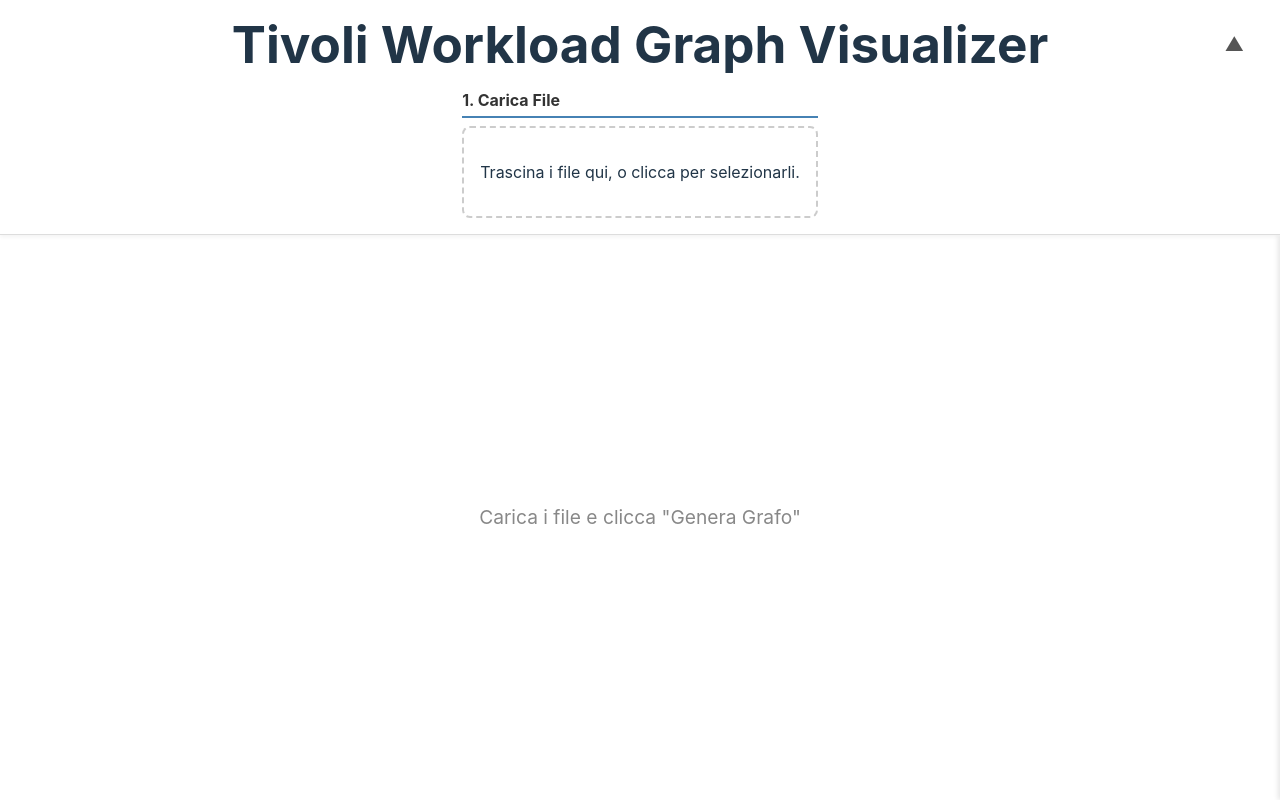
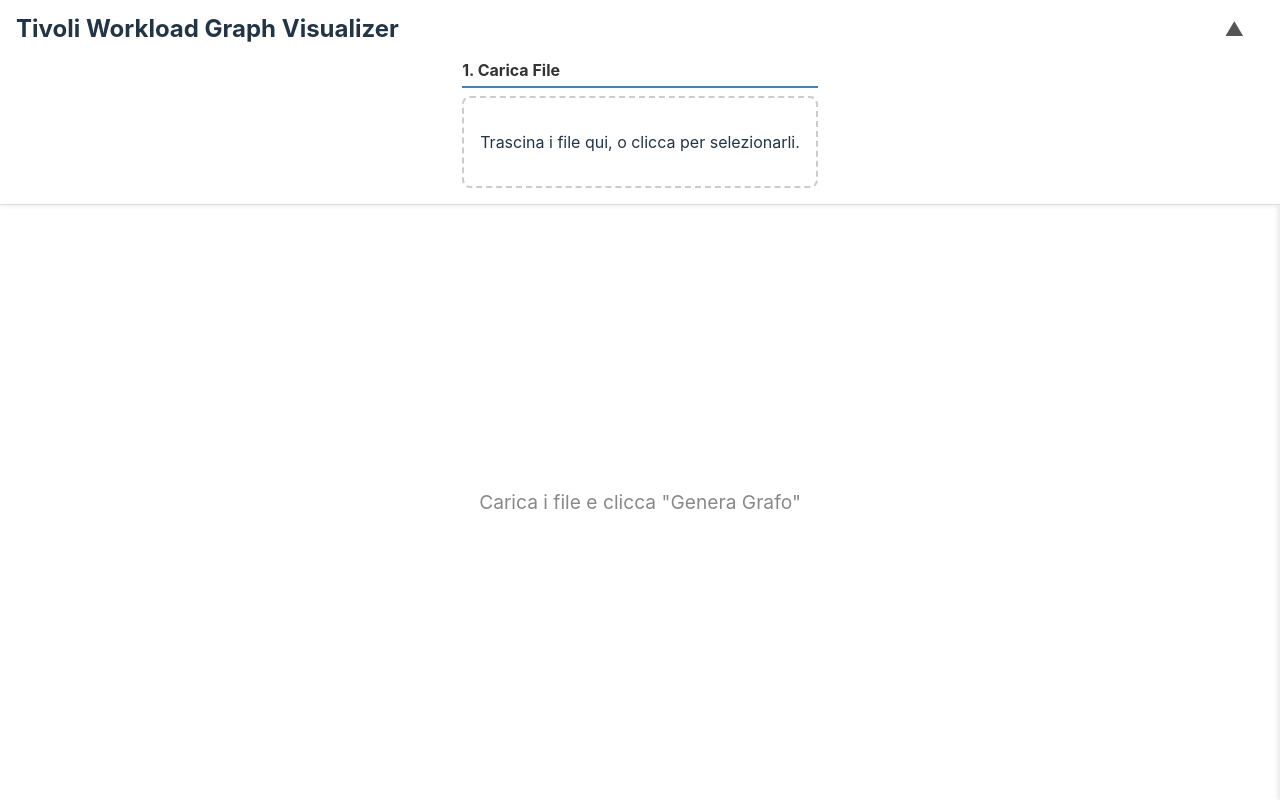
Before and after one commit to poliez/tivoli-graph-visualizer, a React (Vite) app: page / in a window 1280 px wide. Built offline with nearby package versions, Linux system fonts and the light colour scheme.

Commit message:
feat: adds net name to title

```diff
--- a/src/App.css
+++ b/src/App.css
@@ -30,13 +30,13 @@
 }
 
 .app-controls-header.collapsed {
-    max-height: 60px; /* Height of just the title row */
+    max-height: 40px; /* Height of just the title row */
     padding-bottom: 0;
 }
 
 .header-title-row {
     display: flex;
-    justify-content: center;
+    justify-content: flex-start;
     align-items: center;
     position: relative;
     margin-bottom: 1rem;
@@ -44,7 +44,15 @@
 
 .app-controls-header h1 {
     margin: 0;
-    text-align: center;
+    font-size: 1.5rem;
+    text-align: left;
+}
+
+.net-name {
+    margin-left: 1rem;
+    font-size: 1.2rem;
+    font-weight: bold;
+    color: #555;
 }
 
 .collapse-toggle-btn {
--- a/src/App.tsx
+++ b/src/App.tsx
@@ -46,6 +46,7 @@
     const [error, setError] = useState<string | null>(null);
     const [files, setFiles] = useState<FileList | null>(null);
     const [isHeaderCollapsed, setIsHeaderCollapsed] = useState(false);
+    const [currentNetName, setCurrentNetName] = useState<string | null>(null);
 
     // FASE 1: L'utente carica i file, noi li parsiamo subito
     const handleFilesSelected = async (files: FileList) => {
@@ -54,6 +55,7 @@
         setParsedData(null);
         setAllNodeNames([]);
         setFullGraphData(null); // Resetta tutto
+        setCurrentNetName(null); // Resetta il nome del Net
         setFiles(files); // Salva i file per uso futuro
 
         try {
@@ -70,8 +72,9 @@
             const data = await parseAllFiles(classifiedFiles);
             setParsedData(data);
             setAllNodeNames(extractAllNodeNames(data));
-        } catch (err: any) {
-            setError(err.message || 'Errore durante il parsing dei file.');
+        } catch (err: unknown) {
+            const errorMessage = err instanceof Error ? err.message : 'Errore durante il parsing dei file.';
+            setError(errorMessage);
         } finally {
             setIsParsing(false);
         }
@@ -84,12 +87,14 @@
         setError(null);
 
         try {
-            const currentNetName = getCurrentNetName(files[0]);
-            const graph = buildGraphFromParsedData(parsedData, currentNetName, excludedNodes);
+            const netName = getCurrentNetName(files[0]);
+            setCurrentNetName(netName);
+            const graph = buildGraphFromParsedData(parsedData, netName, excludedNodes);
             setFullGraphData(graph);
             setFilteredGraphData(graph);
-        } catch (err: any) {
-            setError(err.message || 'Errore durante la generazione del grafo.');
+        } catch (err: unknown) {
+            const errorMessage = err instanceof Error ? err.message : 'Errore durante la generazione del grafo.';
+            setError(errorMessage);
         } finally {
             setIsGenerating(false);
         }
@@ -106,7 +111,7 @@
         <div className="app-container">
             <header className={`app-controls-header ${isHeaderCollapsed ? 'collapsed' : ''}`}>
                 <div className="header-title-row">
-                    <h1>Tivoli Workload Graph Visualizer</h1>
+                    <h1>Tivoli Workload Graph Visualizer {currentNetName && ` - Net: ${currentNetName}`}</h1>
                     <button
                         className="collapse-toggle-btn"
                         onClick={() => setIsHeaderCollapsed(!isHeaderCollapsed)}
```
